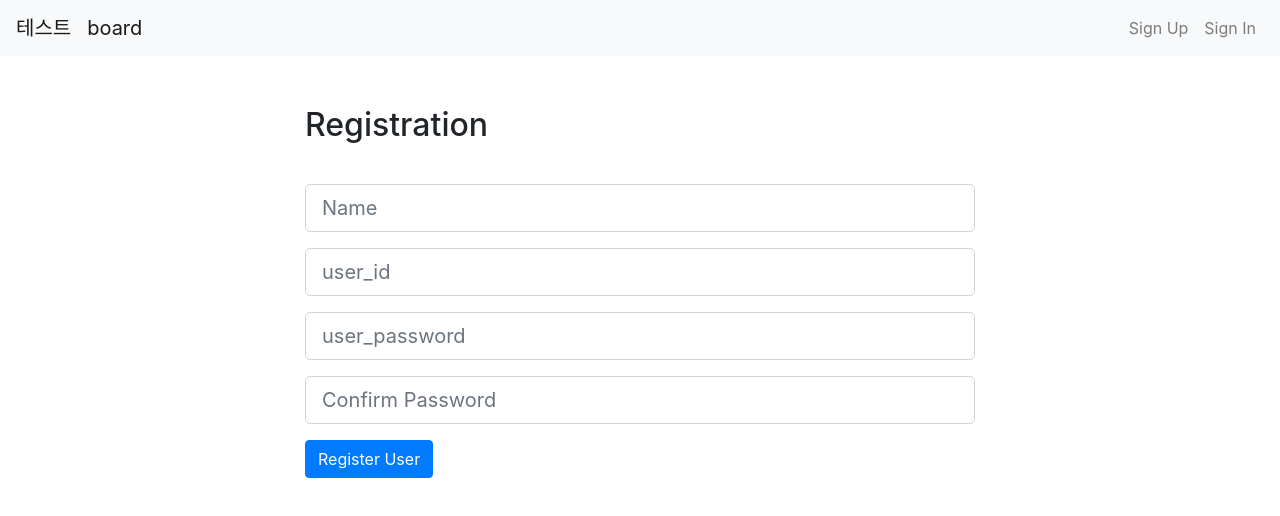
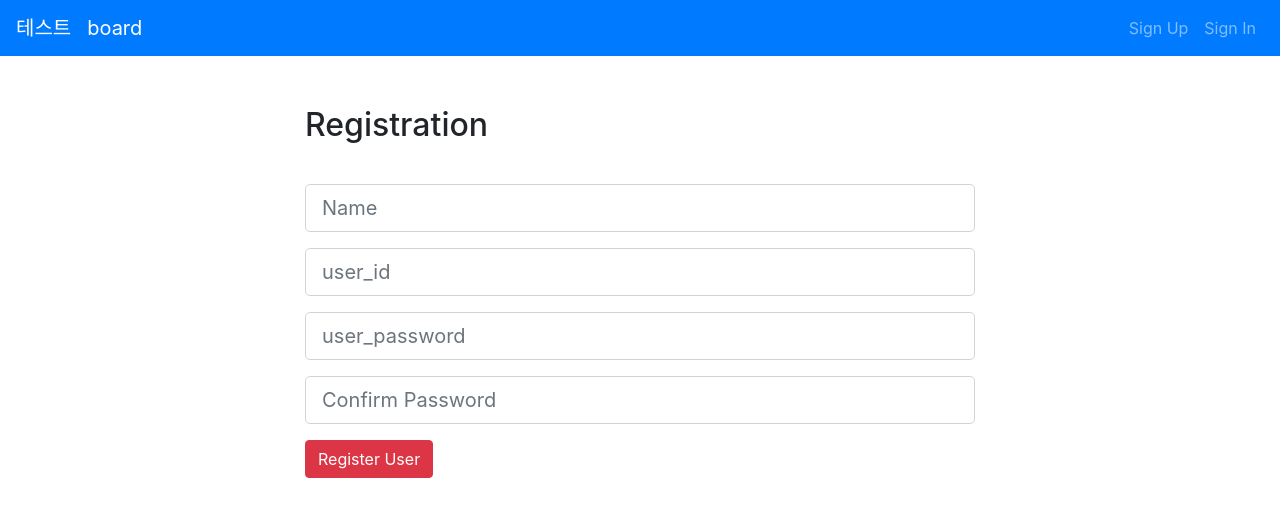
Before and after one commit to gwanhyeon/Traffic-Information, a React (Create React App) app in the folder client/: page /signup in a window 1280 px wide. Shown: the top 516 px of the page. Built offline with nearby package versions, Linux system fonts and the light colour scheme.

Commit message:
ignore plz

```diff
--- a/client/src/App.js
+++ b/client/src/App.js
@@ -3,7 +3,7 @@ import { BrowserRouter as Router, Route } from 'react-router-dom';
 import { Provider } from 'react-redux';
 import store from './store';
 import jwt_decode from 'jwt-decode';
-import setAuthToken from './auth/setAuthToken';
+import setAuthToken from './Auth/setAuthToken';
 import { setCurrentUser, logoutUser } from './actions/authentication';
 
 import Navbar from './components/Navbar';
--- a/client/src/actions/authentication.js
+++ b/client/src/actions/authentication.js
@@ -1,6 +1,6 @@
 import axios from 'axios';
 import { GET_ERRORS, SET_CURRENT_USER } from './types';
-import setAuthToken from '../auth/setAuthToken';
+import setAuthToken from '../Auth/setAuthToken';
 import jwt_decode from 'jwt-decode';
 
 // thunk 적용
--- a/client/src/components/Navbar.js
+++ b/client/src/components/Navbar.js
@@ -38,7 +38,7 @@ class Navbar extends Component {
         </ul>
       )
         return(
-            <nav className="navbar navbar-expand-lg navbar-light bg-light">
+            <nav className="navbar navbar-expand-lg navbar-dark bg-primary">
                 <Link className="navbar-brand" to="/">테스트</Link>
                 <div className="collapse navbar-collapse" id="navbarSupportedContent">
                 <Link className="navbar-brand" to="/Board">board </Link>
--- a/client/src/components/Signup.js
+++ b/client/src/components/Signup.js
@@ -7,8 +7,6 @@ import { registerUser } from '../actions/authentication';
 import classnames from 'classnames';
 
 class Signup extends Component {
-
-
     state = {
         user_name: '',
         user_id: '',
@@ -133,7 +131,7 @@ class Signup extends Component {
                     {errors.user_password_confirm && (<div className="invalid-feedback">{errors.user_password_confirm}</div>)}
                 </div>
                 <div className="form-group">
-                    <button type="submit" className="btn btn-primary">
+                    <button type="submit" className="btn btn-danger">
                         Register User
                     </button>
                 </div>
--- a/client/src/components/TransInfo.js
+++ b/client/src/components/TransInfo.js
@@ -28,27 +28,27 @@ class TransInfo extends Component {
             // firstnode를 나타내는것 ('row')[0];
             console.log('1 =>',xmlDoc.getElementsByTagName('row')[1]); // row로 묶인 태그가 순서대로 들어가게 된다 .
             console.log('row[2]) =>',xmlDoc.getElementsByTagName('row')[2]); // row로 묶인 태그가 순서대로 들어가게 된다 .
-            console.log('row[2].firstChild =>',xmlDoc.getElementsByTagName('row')[2].firstChild); // row로 묶인 태그가 순서대로 들어가게 된다 .
+            //console.log('row[2].firstChild =>',xmlDoc.getElementsByTagName('row')[2].firstChild); // row로 묶인 태그가 순서대로 들어가게 된다 .
             // console.log('row[2].firstnextsibling =>',xmlDoc.getElementsByTagName('row')[2].nextSibling); // row로 묶인 태그가 순서대로 들어가게 된다 .
-            console.log('row[2].firstChild.firstChild.value =>',xmlDoc.getElementsByTagName('row')[2].firstChild.firstChild.value); // row로 묶인 태그가 순서대로 들어가게 된다 .
-            console.log('row[2].value',xmlDoc.getElementsByTagName('row')[2].value); // row로 묶인 태그가 순서대로 들어가게 된다 .
-            console.log('row[2].value',xmlDoc.getElementsByTagName('row')[2].getAttributeNames('rowNum')); // row로 묶인 태그가 순서대로 들어가게 된다 .
-            console.log('3 =>',xmlDoc.getElementsByTagName('row')[3].getAttribute('rowNum')); // row로 묶인 태그가 순서대로 들어가게 된다 .
+            //console.log('row[2].firstChild.firstChild.value =>',xmlDoc.getElementsByTagName('row')[2].firstChild.firstChild.value); // row로 묶인 태그가 순서대로 들어가게 된다 .
+            //console.log('row[2].value',xmlDoc.getElementsByTagName('row')[2].value); // row로 묶인 태그가 순서대로 들어가게 된다 .
+            //console.log('row[2].value',xmlDoc.getElementsByTagName('row')[2].getAttributeNames('rowNum')); // row로 묶인 태그가 순서대로 들어가게 된다 .
+            //console.log('3 =>',xmlDoc.getElementsByTagName('row')[3].getAttribute('rowNum')); // row로 묶인 태그가 순서대로 들어가게 된다 .
 
             console.log('length=>',xmlDoc.getElementsByTagName('row').length); // row로 묶인 태그가 순서대로 들어가게 된다 .
-            console.log('nextSibling=>',xmlDoc.getElementsByTagName('row')[0].innerHTML.nextSibling); // row로 묶인 태그가 순서대로 들어가게 된다 .
-            console.log('nextSibling=>',xmlDoc.getElementsByTagName('row')[0].innerHTML.nextSibling); // row로 묶인 태그가 순서대로 들어가게 된다 .
+            //console.log('nextSibling=>',xmlDoc.getElementsByTagName('row')[0].innerHTML.nextSibling); // row로 묶인 태그가 순서대로 들어가게 된다 .
+            //console.log('nextSibling=>',xmlDoc.getElementsByTagName('row')[0].innerHTML.nextSibling); // row로 묶인 태그가 순서대로 들어가게 된다 .
             // console.log('getAttribue=>',xmlDoc.getElementsByTagName('row')[1].innerHTML.getAttribute('rowNum')); // row로 묶인 태그가 순서대로 들어가게 된다 .
             // row[0] rownum = 1, row[1] = rownum = 2
-            console.log("",xmlDoc.getElementsByTagName('row')[0]
-            .childNodes[0].childNodes[0]);
-            console.log("hello xml",xmlDoc.getElementsByTagName('row')[0]
-            .childNodes[0].childNodes[0])
-            console.log("hello xml",xmlDoc.getElementsByTagName('row')[0]
-            .childNodes[1].childNodes[0]);
+            //console.log("",xmlDoc.getElementsByTagName('row')[0]
+            //.childNodes[0].childNodes[0]);
+            //console.log("hello xml",xmlDoc.getElementsByTagName('row')[0]
+            //.childNodes[0].childNodes[0])
+            //console.log("hello xml",xmlDoc.getElementsByTagName('row')[0]
+            //.childNodes[1].childNodes[0]);
             //todo node
-            console.log("hello xml",xmlDoc.getElementsByTagName('row')[0]
-            .childNodes[0].childNodes[0])
+            //console.log("hello xml",xmlDoc.getElementsByTagName('row')[0]
+            //.childNodes[0].childNodes[0])
             row_length = xmlDoc.getElementsByTagName('row').length;
             // console.log("row 개수 ", xmlDoc.getElementsByTagName('row')[0].getAttribute.length);
 
--- a/client/src/index.js
+++ b/client/src/index.js
@@ -4,6 +4,8 @@ import './index.css';
 import App from './App';
 import * as serviceWorker from './serviceWorker';
 
+
+import 'bootstrap/dist/css/bootstrap.css'
 // 스토어 생성 리덕스
 
 import modules from './reducers';
```
